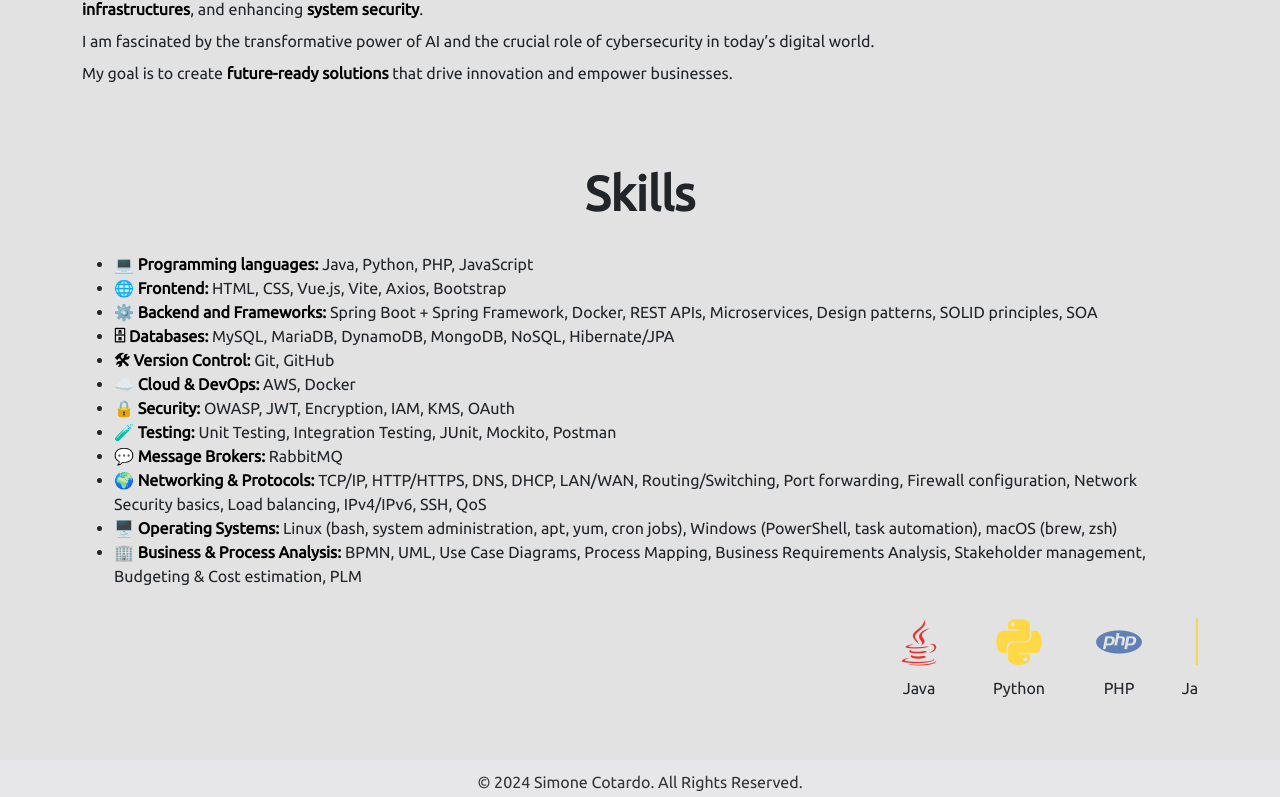
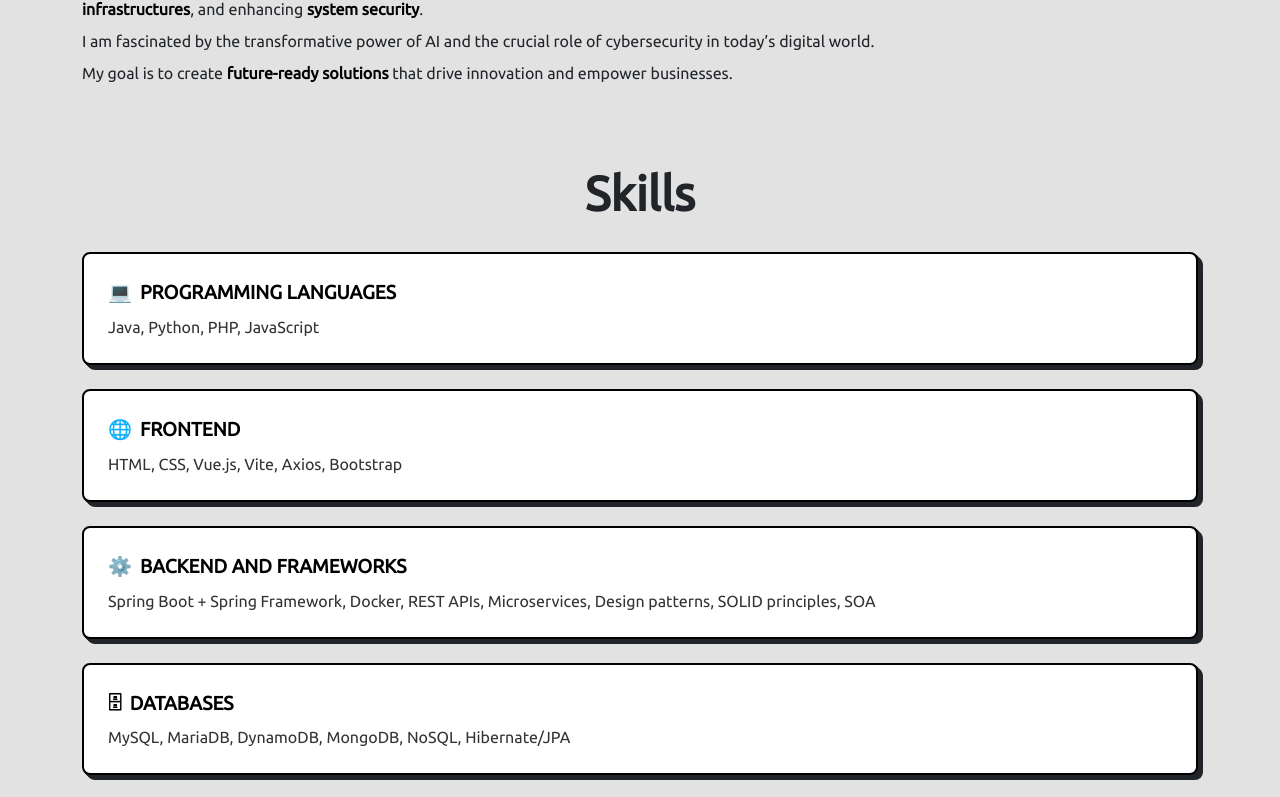
Before and after one commit to whyorwhat/whyorwhat.github.io, a Vue app: page /#/me in a window 1280 px wide. Shown: the part 290-1087 px from the top of the page. Built offline with nearby package versions, Linux system fonts and the light colour scheme.

Commit message:
rounded buttons

```diff
--- a/src/assets/buttons.scss
+++ b/src/assets/buttons.scss
@@ -14,6 +14,7 @@
     text-transform: uppercase;
     color: #000 !important;
     border: 3px solid;
+    border-radius: 8px;
     padding: 0.25em 0.75em;
     position: relative;
     transition: transform 0.2s ease, box-shadow 0.2s ease;
@@ -30,3 +31,41 @@
         box-shadow: 0 0 0 0;
     }
 }
+
+
+
+
+
+.skills-container {
+    display: flex;
+    flex-direction: column;
+    gap: 1.5rem;
+}
+
+.skill-block {
+    background-color: #fff;
+    padding: 1.5rem;
+    border: 2px solid black;
+    border-radius: 8px;
+    transition: transform 0.3s ease;
+
+    @include dropShadow(1px, 1px, 0px, 0px, 2px, 2px, 0px, 0px, 3px, 3px, 0px, 0px, 4px, 4px, 0px, 0px, 5px, 5px, 0px, 0px);
+
+}
+
+.skill-title {
+    font-size: 1.2rem;
+    font-weight: 700;
+    display: flex;
+    align-items: center;
+    gap: 0.5rem;
+    margin-bottom: 0.5rem;
+    color: #000;
+    text-transform: uppercase;
+}
+
+.skill-content {
+    font-size: 1rem;
+    color: #333;
+    line-height: 1.5;
+}
--- a/src/components/ProjectCard.vue
+++ b/src/components/ProjectCard.vue
@@ -183,6 +183,7 @@ export default {
   width: clamp(350px, 30%, 450px); /* Dynamic size */
   height: auto;
   box-shadow: 0 4px 8px rgba(0, 0, 0, 0.2);
+  border-radius: 0 0 8px 0;
 }
 /* Device screens */
 @media (max-width: 768px) {
--- a/src/views/AboutMeView.vue
+++ b/src/views/AboutMeView.vue
@@ -25,20 +25,15 @@
       <!-- Skills -->
       <div class="skills-text">
         <h2 class="page-title">Skills</h2>
-        <ul class="skills-list">
-          <li><strong>💻 Programming languages:</strong> Java, Python, PHP, JavaScript</li>
-          <li><strong>🌐 Frontend:</strong> HTML, CSS, Vue.js, Vite, Axios, Bootstrap</li>
-          <li><strong>⚙️ Backend and Frameworks:</strong> Spring Boot + Spring Framework, Docker, REST APIs, Microservices, Design patterns, SOLID principles, SOA</li>
-          <li><strong>🗄 Databases:</strong> MySQL, MariaDB, DynamoDB, MongoDB, NoSQL, Hibernate/JPA</li>
-          <li><strong>🛠 Version Control:</strong> Git, GitHub</li>
-          <li><strong>☁️ Cloud & DevOps:</strong> AWS, Docker</li>
-          <li><strong>🔒 Security:</strong> OWASP, JWT, Encryption, IAM, KMS, OAuth</li>
-          <li><strong>🧪 Testing:</strong> Unit Testing, Integration Testing, JUnit, Mockito, Postman</li>
-          <li><strong>💬 Message Brokers:</strong> RabbitMQ</li>
-          <li><strong>🌍 Networking & Protocols:</strong> TCP/IP, HTTP/HTTPS, DNS, DHCP, LAN/WAN, Routing/Switching, Port forwarding, Firewall configuration, Network Security basics, Load balancing, IPv4/IPv6, SSH, QoS</li>
-          <li><strong>🖥️ Operating Systems:</strong> Linux (bash, system administration, apt, yum, cron jobs), Windows (PowerShell, task automation), macOS (brew, zsh)</li>
-          <li><strong>🏢 Business & Process Analysis:</strong> BPMN, UML, Use Case Diagrams, Process Mapping, Business Requirements Analysis, Stakeholder management, Budgeting & Cost estimation, PLM</li>
-        </ul>
+        <div class="skills-container">
+          <div class="skill-block" v-for="(skill, index) in skills" :key="index">
+            <div class="skill-title">
+              <span v-html="skill.icon"></span>
+              <strong>{{ skill.title.toUpperCase() }}</strong>
+            </div>
+            <div class="skill-content">{{ skill.content }}</div>
+          </div>
+        </div>
       </div>
 
       <!-- Skills -->
@@ -60,6 +55,24 @@ import Footer from "@/components/Footer.vue";
 export default {
   name: "AboutMeView",
   components: {Footer, SkillsSection, Navbar},
+  data() {
+    return {
+      skills: [
+        { icon: '💻', title: 'Programming languages', content: 'Java, Python, PHP, JavaScript' },
+        { icon: '🌐', title: 'Frontend', content: 'HTML, CSS, Vue.js, Vite, Axios, Bootstrap' },
+        { icon: '⚙️', title: 'Backend and Frameworks', content: 'Spring Boot + Spring Framework, Docker, REST APIs, Microservices, Design patterns, SOLID principles, SOA' },
+        { icon: '🗄', title: 'Databases', content: 'MySQL, MariaDB, DynamoDB, MongoDB, NoSQL, Hibernate/JPA' },
+        { icon: '🛠', title: 'Version Control', content: 'Git, GitHub' },
+        { icon: '☁️', title: 'Cloud & DevOps', content: 'AWS, Docker' },
+        { icon: '🔒', title: 'Security', content: 'OWASP, JWT, Encryption, IAM, KMS, OAuth' },
+        { icon: '🧪', title: 'Testing', content: 'Unit Testing, Integration Testing, JUnit, Mockito, Postman' },
+        { icon: '💬', title: 'Message Brokers', content: 'RabbitMQ' },
+        { icon: '🌍', title: 'Networking & Protocols', content: 'TCP/IP, HTTP/HTTPS, DNS, DHCP, LAN/WAN, Routing/Switching, Port forwarding, Firewall configuration, Network Security basics, Load balancing, IPv4/IPv6, SSH, QoS' },
+        { icon: '🖥️', title: 'Operating Systems', content: 'Linux (bash, system administration, apt, yum, cron jobs), Windows (PowerShell, task automation), macOS (brew, zsh)' },
+        { icon: '🏢', title: 'Business & Process Analysis', content: 'BPMN, UML, Use Case Diagrams, Process Mapping, Business Requirements Analysis, Stakeholder management, Budgeting & Cost estimation, PLM' },
+      ]
+    }
+  }
 
 }
 
@@ -97,4 +110,10 @@ strong{
   font-family: "Ubuntu", monospace;
   margin-bottom: 0.5rem;
 }
+
+.skills-container {
+  display: flex;
+  flex-direction: column;
+  gap: 1.5rem;
+}
 </style>
```
